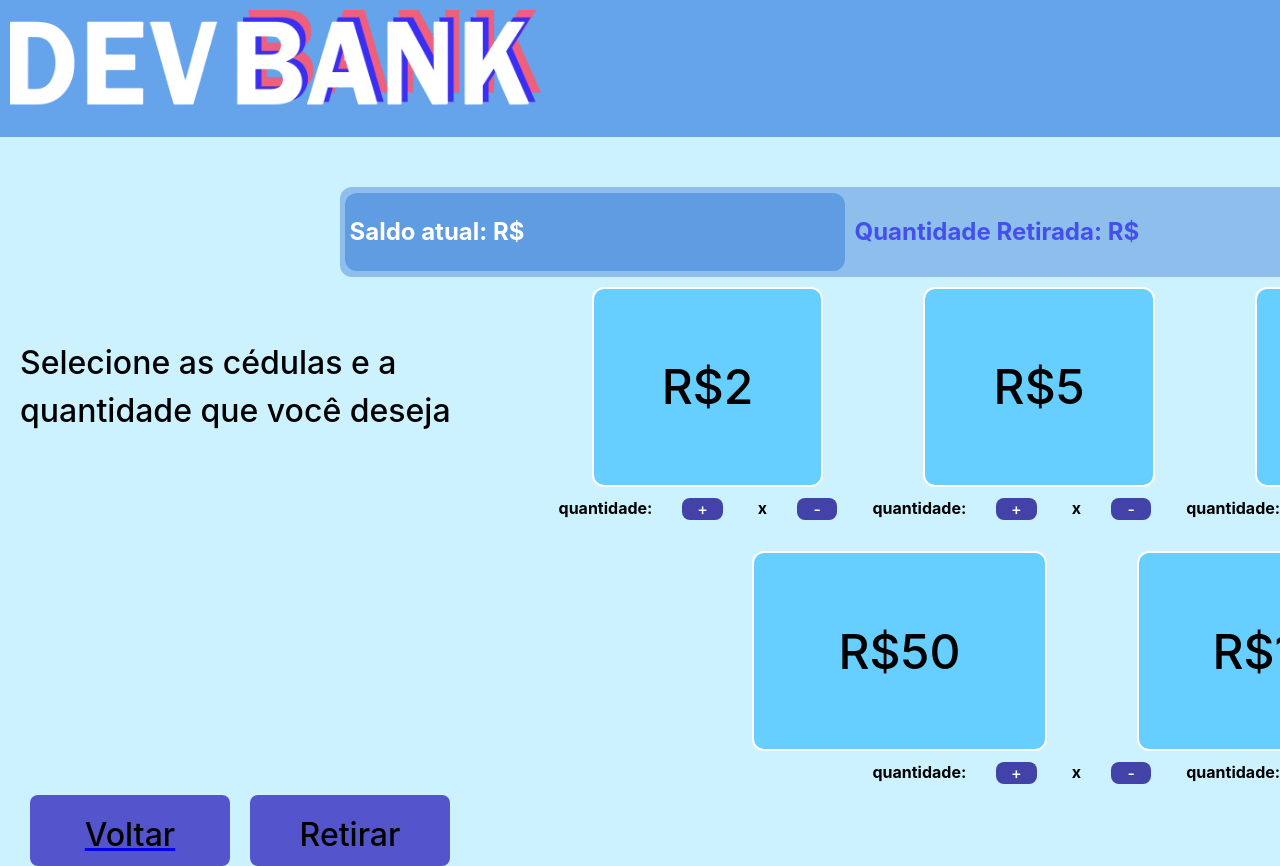
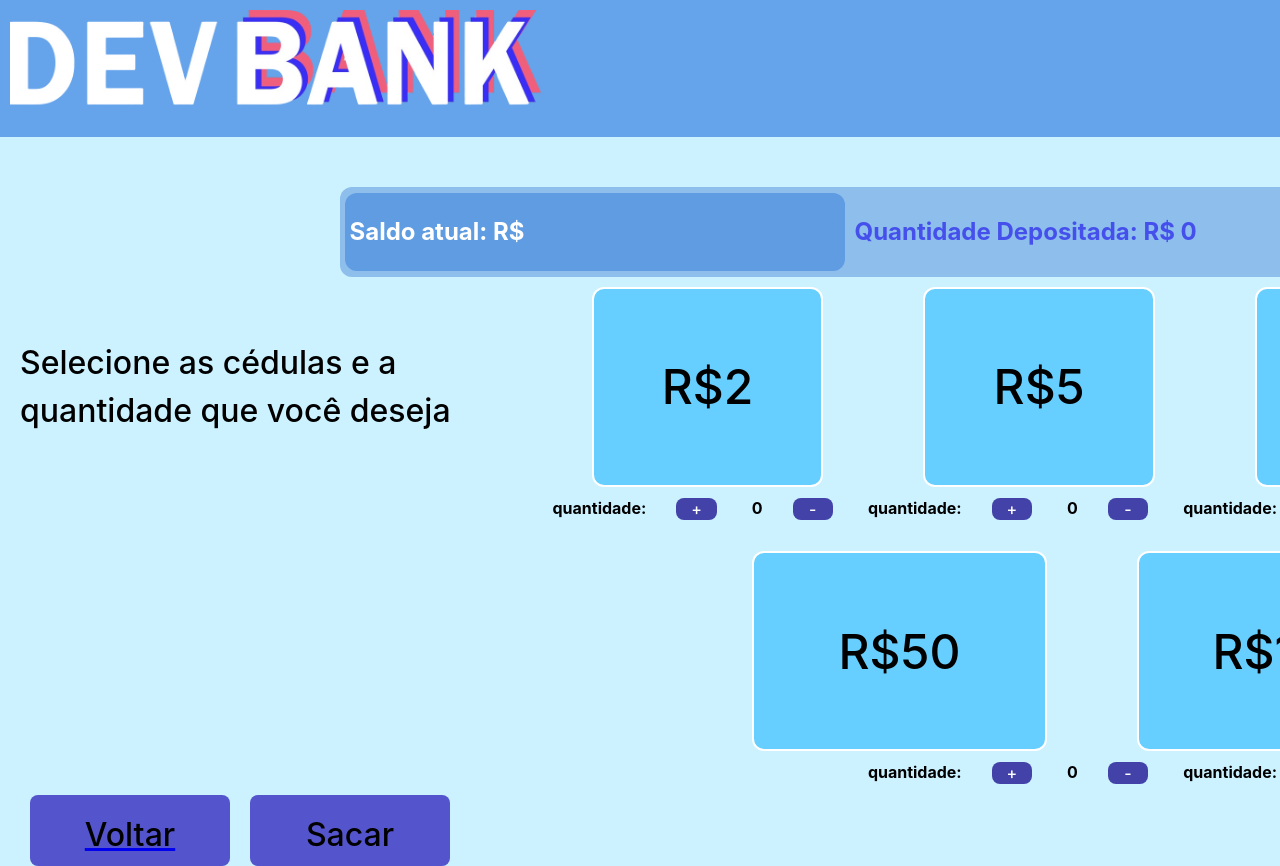
Before and after one commit to Maua-Dev/devbank_eloycesarpedro_front, a React (Vite) app: page /saque in a window 1280 px wide. Shown: the top 866 px of the page. Built offline with nearby package versions, Linux system fonts and the light colour scheme; no server answers; the HTML template or start-up script is replaced by a standard one.

Commit message:
Lógica da contagem das notas feita (pag3 e pag4)

```diff
--- a/src/paginas/Pagina3/Pag3.tsx
+++ b/src/paginas/Pagina3/Pag3.tsx
@@ -35,15 +35,6 @@ function Pag3() {
     200: 0,
   });
 
-  //async function numeroNotas_json(): Promise<>
-
-  useEffect(()=>{
-    if(click){
-
-    }
-  })
-
-
   async function getDados(api: string): Promise<entrada_API> {
     const response = await fetch(api);
     return (await response.json()) as entrada_API;
@@ -56,6 +47,7 @@ function Pag3() {
 
 
 function handleClick_mais(nota: keyof numero_notas){
+  setClick(0);
   setNumeroNotas((prev) => ({
     ...prev,
     [nota]: prev[nota] + 1,
@@ -63,12 +55,17 @@ function handleClick_mais(nota: keyof numero_notas){
 }
 
 function handleClick_menos(nota: keyof numero_notas){
+  setClick(0);
   setNumeroNotas((prev) => ({
     ...prev,
-    [nota]: prev[nota] - 1,
+    [nota]: Math.max(0, prev[nota] - 1),
   }));
 }
 
+function calcula_notas(){
+  let total = 2*numeroNotas[2]+5*numeroNotas[5]+10*numeroNotas[10]+20*numeroNotas[20]+50*numeroNotas[50]+100*numeroNotas[100]+200*numeroNotas[200]
+  return total;
+}
   return (
     <main>
       <Link to="/telainicial" className="deposito"></Link>
@@ -86,7 +83,7 @@ function handleClick_menos(nota: keyof numero_notas){
         <div className="saldo">
           <h1 className="saldo">Saldo atual: R$ {userData?.current_balance}</h1>
         </div>
-        <h1>Quantidade Depositada: R$</h1>
+        <h1>Quantidade Depositada: R$ {click && calcula_notas()}</h1>
       </section>
       <section className="botao_pag3">
         <h2>Selecione as cédulas e a quantidade que você deseja</h2>
@@ -141,7 +138,7 @@ function handleClick_menos(nota: keyof numero_notas){
         <Link to="/telainicial">
           <button>Voltar</button>
         </Link>
-        <button onClick={() => console.log("Oi")}>Depositar</button>
+        <button onClick={() =>setClick(1)}>Depositar</button>
       </section>
     </main>
   );
--- a/src/paginas/Pagina4/Pag4.tsx
+++ b/src/paginas/Pagina4/Pag4.tsx
@@ -11,11 +11,30 @@ type entrada_API = {
   current_balance: number;
 };
 
+type numero_notas = {
+  2: number;
+  5: number;
+  10: number;
+  20: number;
+  50: number;
+  100: number;
+  200: number;
+}
+
 
 function Pag4() {
 
-  const [click, setClick] = useState<boolean>(false);
   const[userData, setUserData] = useState<entrada_API | null>(null);
+  const[click, setClick] = useState(0);
+    const [numeroNotas, setNumeroNotas] = useState<numero_notas>({
+      2: 0,
+      5: 0,
+      10: 0,
+      20: 0,
+      50: 0,
+      100: 0,
+      200: 0,
+    });
 
     async function getDados(api: string): Promise<entrada_API> {
       const response = await fetch(api);
@@ -28,8 +47,30 @@ function Pag4() {
     getDados(apiUrl).then((data) => setUserData(data));
   }, []);
 
+  function handleClick_mais(nota: keyof numero_notas){
+    setClick(0);
+    setNumeroNotas((prev) => ({
+      ...prev,
+      [nota]: prev[nota] + 1,
+    }));
+  }
+
+  function handleClick_menos(nota: keyof numero_notas){
+    setClick(0);
+    setNumeroNotas((prev) => ({
+      ...prev,
+      [nota]: Math.max(0, prev[nota] - 1),
+    }));
+  }
+
+  function calcula_notas(){
+    let total = 2*numeroNotas[2]+5*numeroNotas[5]+10*numeroNotas[10]+20*numeroNotas[20]+50*numeroNotas[50]+100*numeroNotas[100]+200*numeroNotas[200]
+    return total;
+  }
+
   return (
     <main>
+      <Link to="/telainicial" className="deposito"></Link>
       <section className="titulop2">
         <img src={logo} alt=""></img>
         <div id="c">
@@ -44,7 +85,7 @@ function Pag4() {
         <div className="saldo">
           <h1 className="saldo">Saldo atual: R$ {userData?.current_balance}</h1>
         </div>
-        <h1>Quantidade Retirada: R$</h1>
+        <h1>Quantidade Depositada: R$ {click && calcula_notas()}</h1>
       </section>
       <section className="botao_pag3">
         <h2>Selecione as cédulas e a quantidade que você deseja</h2>
@@ -55,21 +96,21 @@ function Pag4() {
       </section>
       <section className="quantidade">
         <h1>quantidade: </h1>
-        <button>+</button>
-        <h1>x</h1>
-        <button>-</button>
+        <button onClick={() => handleClick_mais(2)}>+</button>
+        <h1>{numeroNotas[2]}</h1>
+        <button onClick={() => handleClick_menos(2)}>-</button>
         <h1>quantidade: </h1>
-        <button>+</button>
-        <h1>x</h1>
-        <button>-</button>
+        <button onClick={() => handleClick_mais(5)}>+</button>
+        <h1>{numeroNotas[5]}</h1>
+        <button onClick={() => handleClick_menos(5)}>-</button>
         <h1>quantidade: </h1>
-        <button>+</button>
-        <h1>x</h1>
-        <button>-</button>
+        <button onClick={() => handleClick_mais(10)}>+</button>
+        <h1>{numeroNotas[10]}</h1>
+        <button onClick={() => handleClick_menos(10)}>-</button>
         <h1>quantidade: </h1>
-        <button>+</button>
-        <h1>x</h1>
-        <button>-</button>
+        <button onClick={() => handleClick_mais(20)}>+</button>
+        <h1>{numeroNotas[20]}</h1>
+        <button onClick={() => handleClick_menos(20)}>-</button>
       </section>
       <section className="botao_pag3"></section>
       <section className="botao_pag3">
@@ -82,24 +123,24 @@ function Pag4() {
       <section>
         <div className="quantidade" id="quantidadebaixo">
           <h1>quantidade: </h1>
-          <button>+</button>
-          <h1>x</h1>
-          <button>-</button>
+          <button onClick={() => handleClick_mais(50)}>+</button>
+          <h1>{numeroNotas[50]}</h1>
+          <button onClick={() => handleClick_menos(50)}>-</button>
           <h1>quantidade: </h1>
-          <button>+</button>
-          <h1>x</h1>
-          <button>-</button>
+          <button onClick={() => handleClick_mais(100)}>+</button>
+          <h1>{numeroNotas[100]}</h1>
+          <button onClick={() => handleClick_menos(100)}>-</button>
           <h1>quantidade: </h1>
-          <button>+</button>
-          <h1>x</h1>
-          <button>-</button>
+          <button onClick={() => handleClick_mais(200)}>+</button>
+          <h1>{numeroNotas[200]}</h1>
+          <button onClick={() => handleClick_menos(200)}>-</button>
         </div>
       </section>
       <section className="dv">
         <Link to="/telainicial">
           <button>Voltar</button>
         </Link>
-        <button>Retirar</button>
+        <button onClick={() =>setClick(1)}>Sacar</button>
       </section>
     </main>
   );
```
